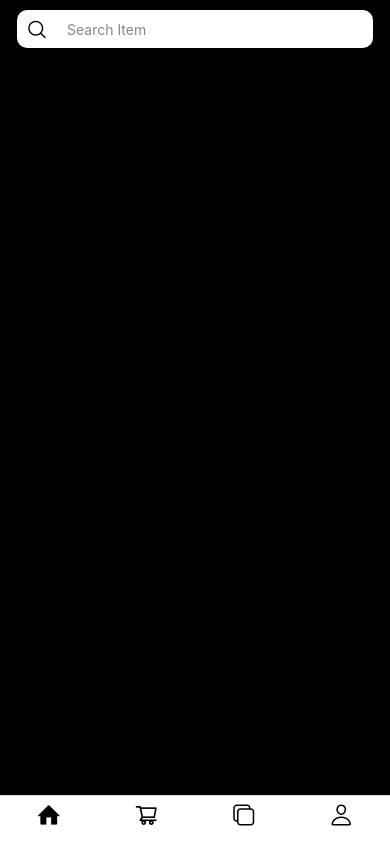
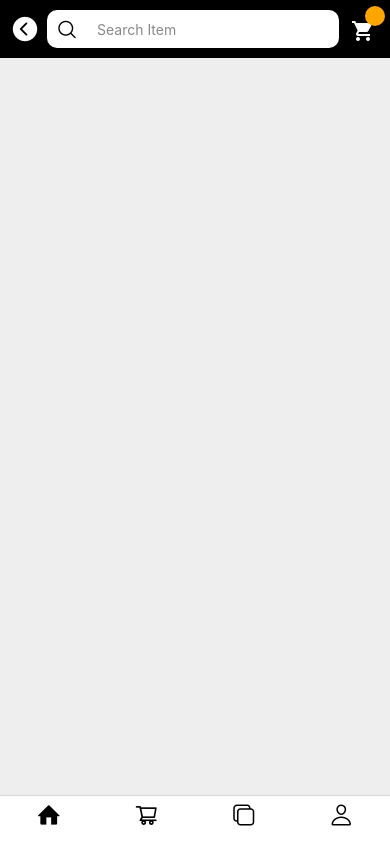
Before and after one commit to FernandoGarcia-tec/EcommerceApp, a React Native app: screen /TabsStack in a window 390 px wide. Built offline with nearby package versions, Linux system fonts and the light colour scheme.

Commit message:
icono cart

```diff
--- /dev/null
+++ b/Src/Components/GoBackNavButton.tsx
@@ -0,0 +1,16 @@
+import { View, Text, StyleSheet, Pressable, TextInput } from 'react-native';
+import React, { useState } from 'react';
+import { Entypo, AntDesign, Ionicons } from "@expo/vector-icons"
+
+
+export interface IGoBack {
+    onPress?: () => void;
+}
+
+export const GoBack = ({onPress}:IGoBack)=>{
+    return (
+        <Pressable onPress={onPress} >
+            <Ionicons name="chevron-back-circle" size={30} color="white" />
+        </Pressable>
+    )
+}
--- a/Src/Components/HeaderComponent.tsx
+++ b/Src/Components/HeaderComponent.tsx
@@ -1,6 +1,7 @@
 import { View, Text, StyleSheet, Pressable, TextInput } from 'react-native';
 import React, { useState } from 'react';
-import { Entypo, AntDesign, Ionicons } from "@expo/vector-icons"
+import { Entypo, AntDesign, Ionicons, MaterialIcons } from "@expo/vector-icons"
+import { GoBack } from './GoBackNavButton';
 
 interface IHeaderParams {
     goToPrevios?: () => void;
@@ -15,6 +16,7 @@ export const HeaderComponent = ({ goToPrevios, search, cartlenght, goToCartScree
     return (
         // Este componente es un encabezado que contiene un campo de búsqueda
         <View style={{ backgroundColor: "#000", padding: 10, flexDirection: "row", alignItems: "center" }}>
+            <GoBack onPress={goToPrevios}/>
             {/* campo de busqueda */}
             <Pressable style={{ flexDirection: "row", alignItems: "center", marginHorizontal: 7, gap: 10, backgroundColor: "white", borderRadius: 10, height: 38, flex: 1 }}>
                 {/* Icono de búsqueda */}
@@ -30,7 +32,31 @@ export const HeaderComponent = ({ goToPrevios, search, cartlenght, goToCartScree
                     placeholder="Search Item"
                     placeholderTextColor="#888"/>
             </Pressable>
-
+            {/* Icono de carrito */}
+            <Pressable onPress={goToCartScreen}>
+                <View style={styles.cartNum}>
+                    <Text style={{color:"white"}}>{cartlenght}</Text>
+                </View>
+                <MaterialIcons name="shopping-cart" size={24} color="white" style={{padding:5, marginTop:3}} />
+            </Pressable>
         </View>
     )
 }
+
+
+const styles = StyleSheet.create({
+    cartNum: {
+        width: 20,
+        height: 20,
+        backgroundColor: "orange",
+        borderRadius: 20,
+        justifyContent: "center",
+        alignItems: "center",
+        position: "absolute",
+        right: -5,
+        top: -5,
+        zIndex: 9999,
+        color:"#fff",
+
+    }
+})
--- a/Src/Screens/HomeScreens.tsx
+++ b/Src/Screens/HomeScreens.tsx
@@ -1,13 +1,20 @@
 import { BottomTabScreenProps } from "@react-navigation/bottom-tabs";
 import react from "react";
-import { View, Text, SafeAreaView, Platform } from "react-native";
+import { View, Text, SafeAreaView, Platform, ScrollView } from "react-native";
 import { TabStackScreenProps } from "../Navigations/TabNavigator";
 import { HeaderComponent } from "../Components/HeaderComponent";
 
 const HomeScreen = ({navigation,route}:TabStackScreenProps<"Home">) => {
+    const gotoCartScreen = () => {
+        navigation.navigate("cart");
+    }
     return (
         <SafeAreaView style={{ padding: Platform.OS === "android" ? 40 : 0, flex: 1, backgroundColor: "#000" }}>
-            <HeaderComponent />
+            <HeaderComponent goToCartScreen={gotoCartScreen}/>
+            <ScrollView horizontal showsHorizontalScrollIndicator={false}
+                style={{ backgroundColor: "#eee" }}>
+
+            </ScrollView>
         </SafeAreaView>
     )
 }
```
